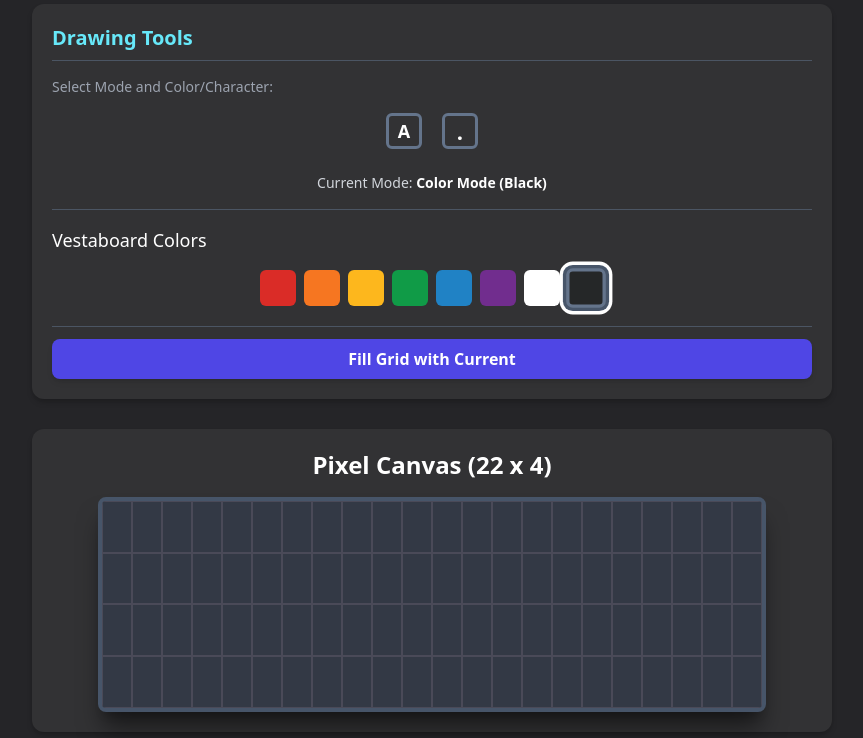
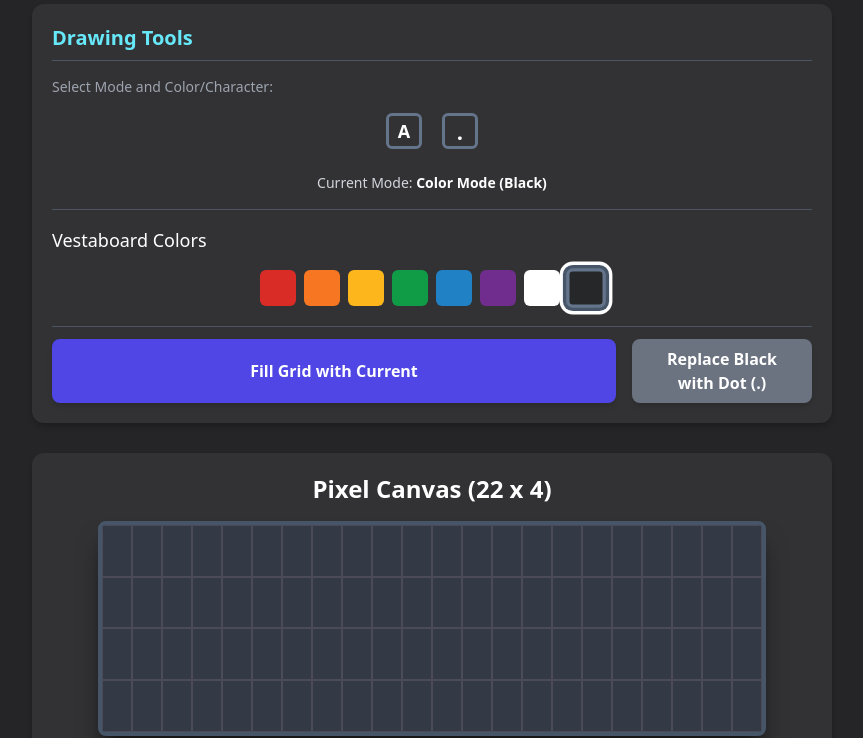
Before and after one commit to kamisou/kamisou.github.io, a plain HTML site: page dono-generator/index.html in a window 1280 px wide. Shown: the part 86-824 px from the top of the page, without its empty margins (208-1071 px from the left). Drawn offline with nearby package versions, Linux system fonts and the light colour scheme.

Commit message:
feat: add functionality to replace black pixels with dots in output string

```diff
--- a/dono-generator/index.html
+++ b/dono-generator/index.html
@@ -44,10 +44,14 @@
                     </div>
                 </div>
 
-                <div class="mt-4 pt-3 border-t border-gray-600 flex justify-center">
+                <div class="mt-4 pt-3 gap-4 border-t border-gray-600 flex">
                     <button onclick="fillGrid()"
                         class="w-full bg-indigo-600 hover:bg-indigo-700 text-white font-bold py-2 px-4 rounded-lg transition duration-150 shadow-md">
                         Fill Grid with Current
+                    </button>
+                    <button onclick="replaceBlackWithDot()"
+                        class="bg-gray-500 hover:bg-gray-600 text-white font-bold py-2 px-4 rounded-lg transition duration-150 shadow-md">
+                        Replace Black with Dot (.)
                     </button>
                 </div>
             </div>
@@ -69,8 +73,7 @@
                     style="display:none;"></div>
                 <div id="spaceWarning" class="mt-2 p-2 bg-red-800/30 rounded text-red-400 text-xs font-semibold"
                     style="display:none;"></div>
-                <div id="centeringWarning"
-                    class="mt-2 p-2 bg-red-800/30 rounded text-red-400 text-xs font-semibold"
+                <div id="centeringWarning" class="mt-2 p-2 bg-red-800/30 rounded text-red-400 text-xs font-semibold"
                     style="display:none;"></div>
 
                 <div class="button-group-vertical mt-5 border-t border-gray-600 pt-4">
--- a/dono-generator/main.js
+++ b/dono-generator/main.js
@@ -716,6 +716,16 @@ function copyOutput() {
     }
 }
 
+function replaceBlackWithDot() {
+    const originalString = elements.outputString.value;
+    const blackLiteral = COLOR_MAP[MODES.DEFAULT_COLOR];
+    const replacedString = originalString.replaceAll(blackLiteral, '.');
+
+    elements.outputString.value = replacedString;
+    renderGridFromOutput();
+    flashMessage("Black pixels replaced with dots (.).");
+}
+
 document.addEventListener('DOMContentLoaded', () => {
     createGrid();
     createPalette();
```
